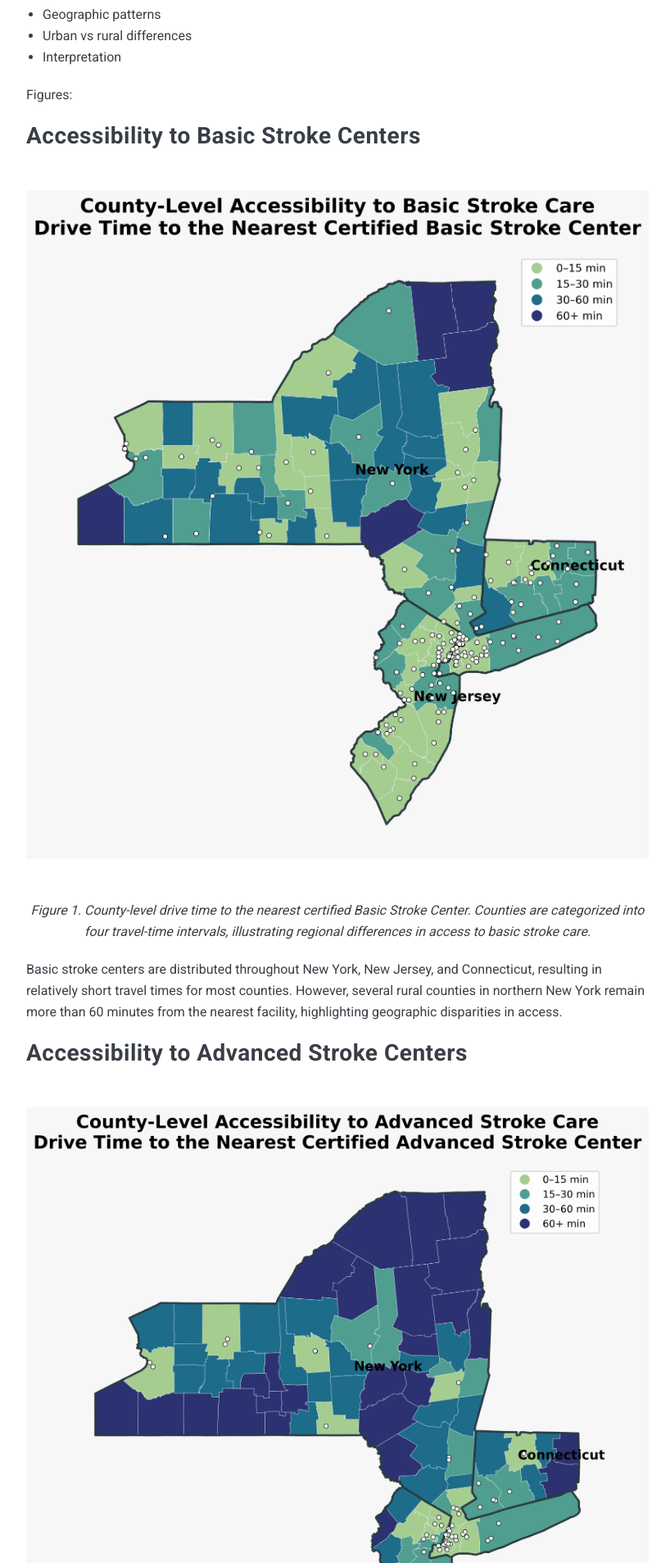
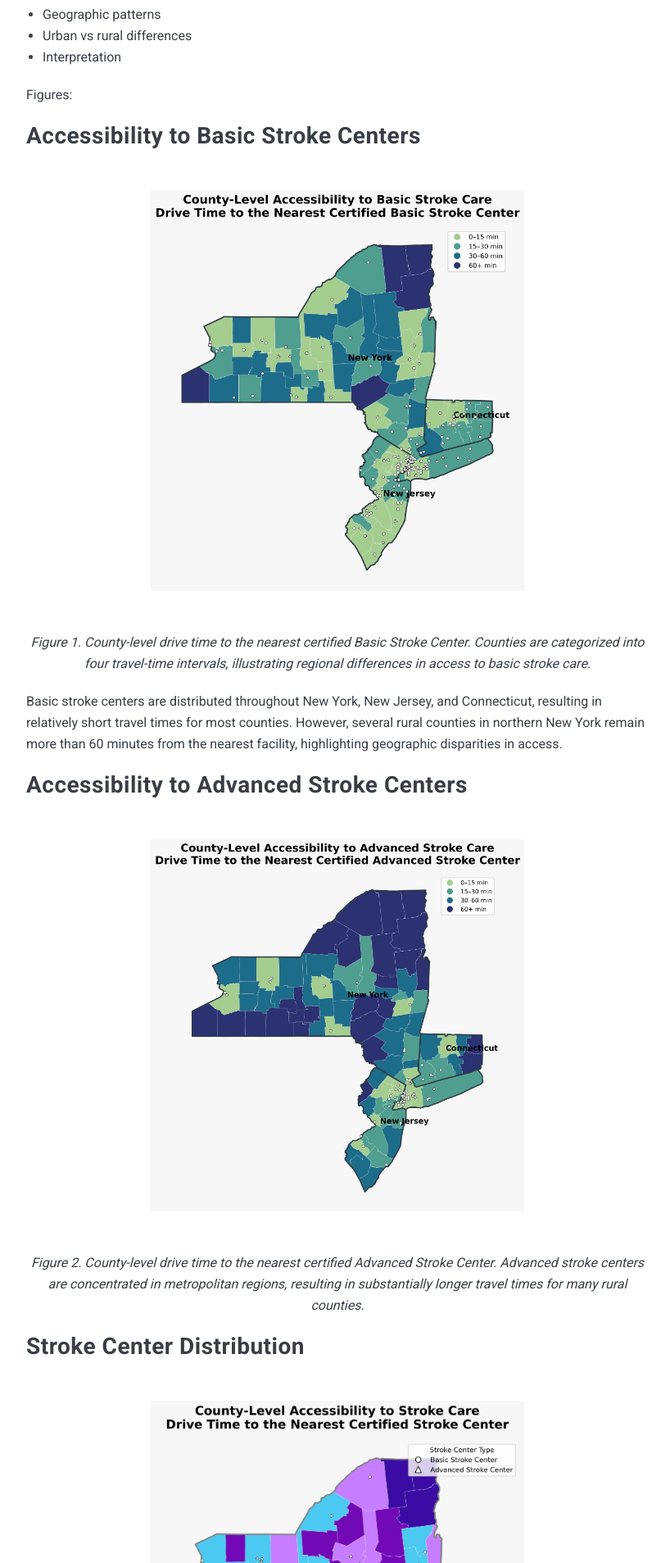
Before and after one commit to palism1/stroke-burden-index, a Jekyll site: the page built from docs/_posts/2026-07-07-project-outcome.md, in a window 1280 px wide. Shown: the part 2783-4690 px from the top of the page at 82% size, without its empty margins (228-1046 px from the left). Built offline with Jekyll 4.4.1, drawn with Linux system fonts in a browser that asks for light colours; nearby versions of some CDN libraries.

Commit message:
Update 2026-07-07-project-outcome.md

```diff
--- a/docs/_posts/2026-07-07-project-outcome.md
+++ b/docs/_posts/2026-07-07-project-outcome.md
@@ -83,7 +83,7 @@ Figures:
 <h2>Accessibility to Basic Stroke Centers</h2>
 
 <p align="center">
-  <img src="../images/basic_accessibility.png" width="850">
+  <img src="../images/basic_accessibility.png" width="60%">
 </p>
 
 <p align="center">
@@ -96,7 +96,7 @@ Basic stroke centers are distributed throughout New York, New Jersey, and Connec
 <h2>Accessibility to Advanced Stroke Centers</h2>
 
 <p align="center">
-  <img src="../images/advanced_accessibility.png" width="850">
+  <img src="../images/advanced_accessibility.png" width="60%">
 </p>
 
 <p align="center">
@@ -107,7 +107,7 @@ Basic stroke centers are distributed throughout New York, New Jersey, and Connec
 <h2>Stroke Center Distribution</h2>
 
 <p align="center">
-  <img src="../images/stroke_centers_map_full.png" width="850">
+  <img src="../images/stroke_centers_map_full.png" width="60%">
 </p>
 
 <p align="center">
```
